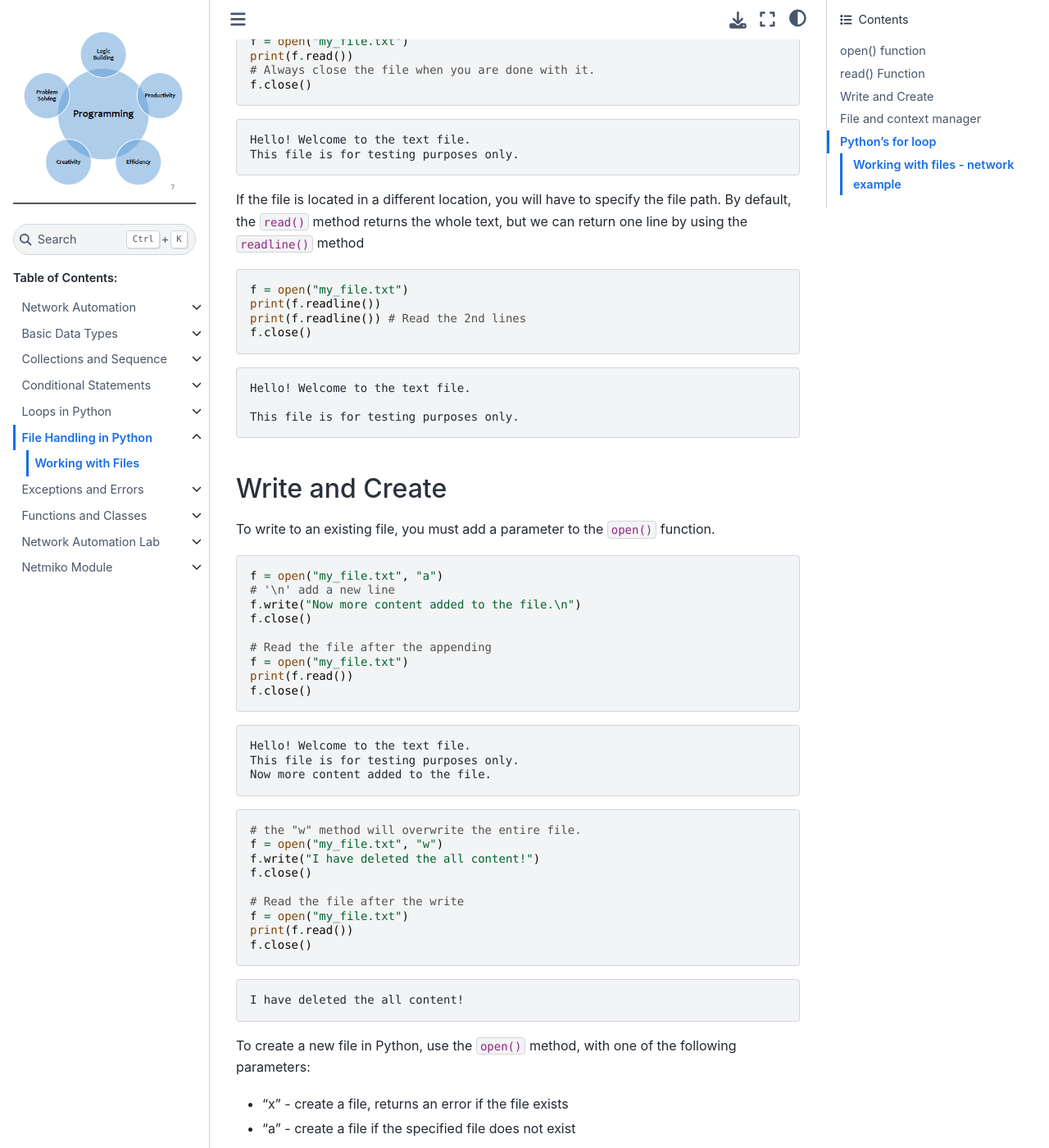
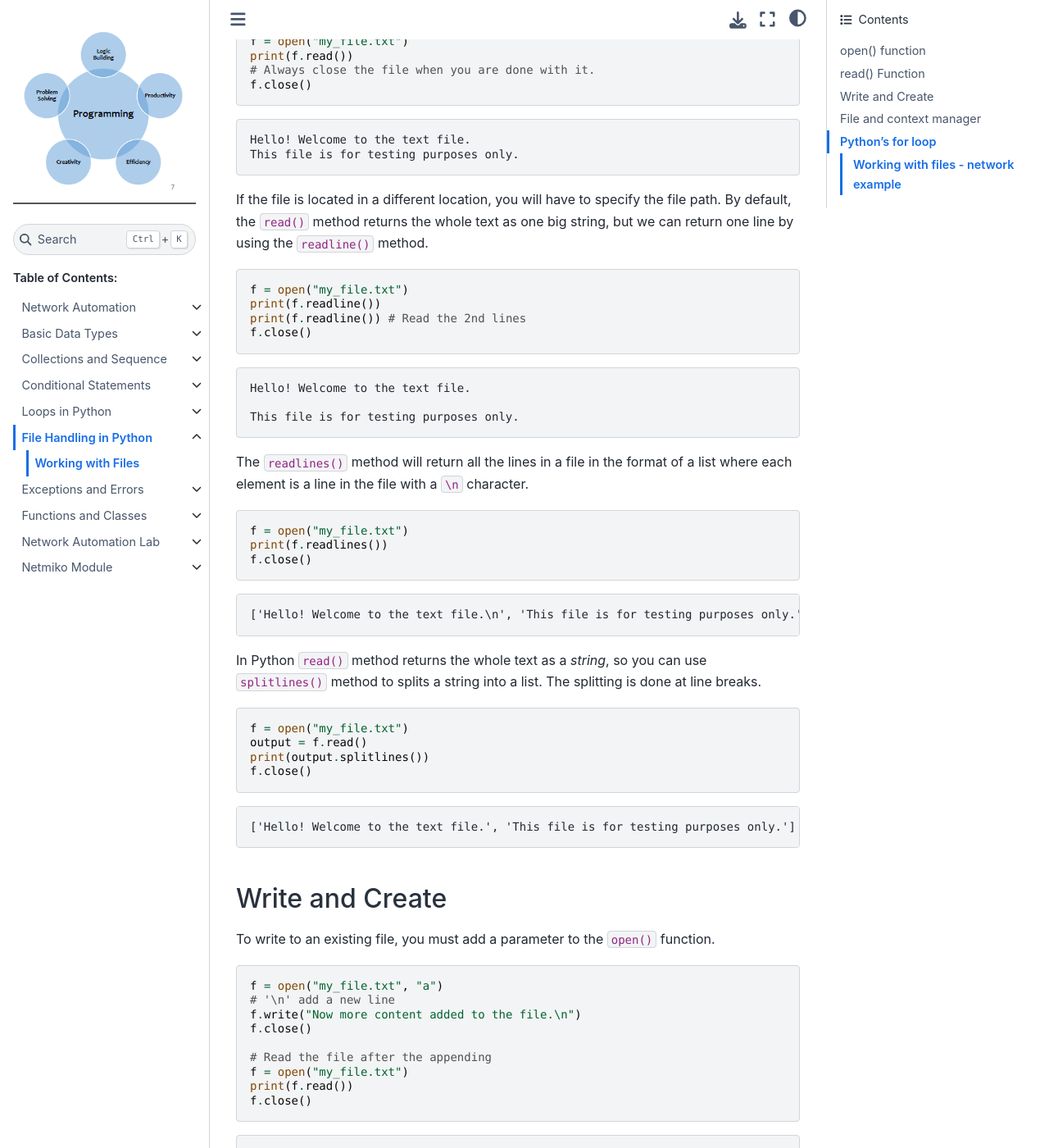
Before and after one commit to sydasif/python-book, a Sphinx documentation site: the page built from docs/source/06_file-handling/01_file.md, in a window 1280 px wide and 1400 px high, scrolled down 1389 px. Shown: the whole window at 82% size. Built offline with Sphinx 7.4.7 and the Sphinx Book theme 1.1.4, drawn with Linux system fonts in a browser that asks for light colours; some of the changed text lies outside the part shown.

Commit message:
update file handling

````diff
--- a/docs/source/06_file-handling/01_file.md
+++ b/docs/source/06_file-handling/01_file.md
@@ -56,7 +56,7 @@ Hello! Welcome to the text file.
 This file is for testing purposes only.
 ```
 
-If the file is located in a different location, you will have to specify the file path. By default, the `read()` method returns the whole text, but we can return one line by using the `readline()` method
+If the file is located in a different location, you will have to specify the file path. By default, the `read()` method returns the whole text as one big string, but we can return one line by using the `readline()` method.
 
 ```py
 f = open("my_file.txt")
@@ -69,6 +69,31 @@ f.close()
 Hello! Welcome to the text file.
 
 This file is for testing purposes only.
+```
+
+The `readlines()` method will return all the lines in a file in the format of a list where each element is a line in the file with a `\n` character.
+
+```py
+f = open("my_file.txt")
+print(f.readlines())
+f.close()
+```
+
+```console
+['Hello! Welcome to the text file.\n', 'This file is for testing purposes only.']
+```
+
+In Python `read()` method returns the whole text as a *string*, so you can use `splitlines()` method to splits a string into a list. The splitting is done at line breaks.
+
+```py
+f = open("my_file.txt")
+output = f.read()
+print(output.splitlines())
+f.close()
+```
+
+```console
+['Hello! Welcome to the text file.', 'This file is for testing purposes only.']
 ```
 
 ## Write and Create
@@ -169,7 +194,7 @@ with open('my_file') as f:
 
 ### Working with files - network example
 
-In this code you can iterate over a file of your device ip list to configure multiple device. The filename is `device_ip` with IP address of network devices, as below:
+In this code, you can iterate over a file of your device's IP list to configure multiple devices. The filename is `device_ip` with the IP address of network devices, as below:
 
 ```console
 192.168.10.10
````
Also changed, not shown: other parts of docs/source/06_file-handling/01_file.md (+1 -1 lines).
